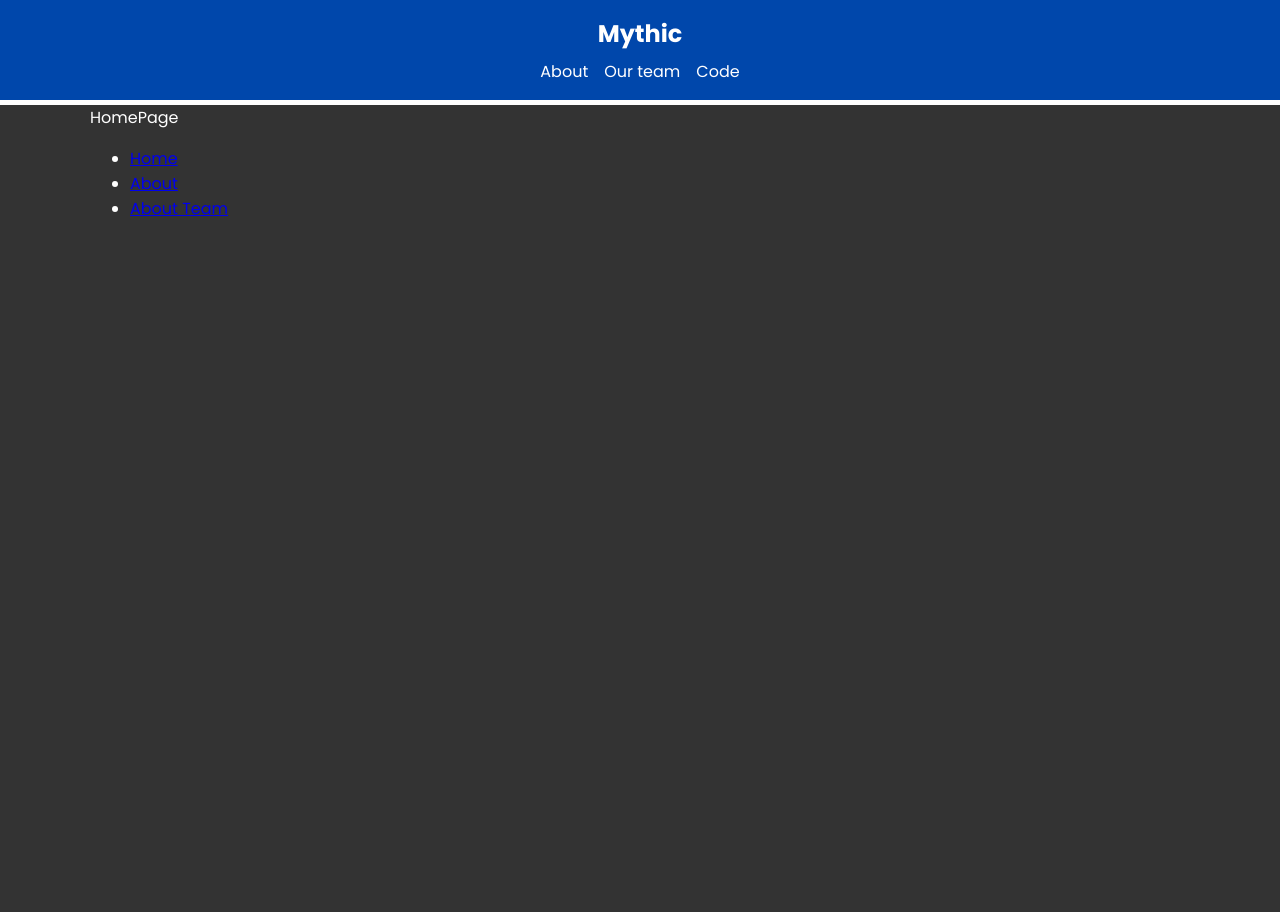
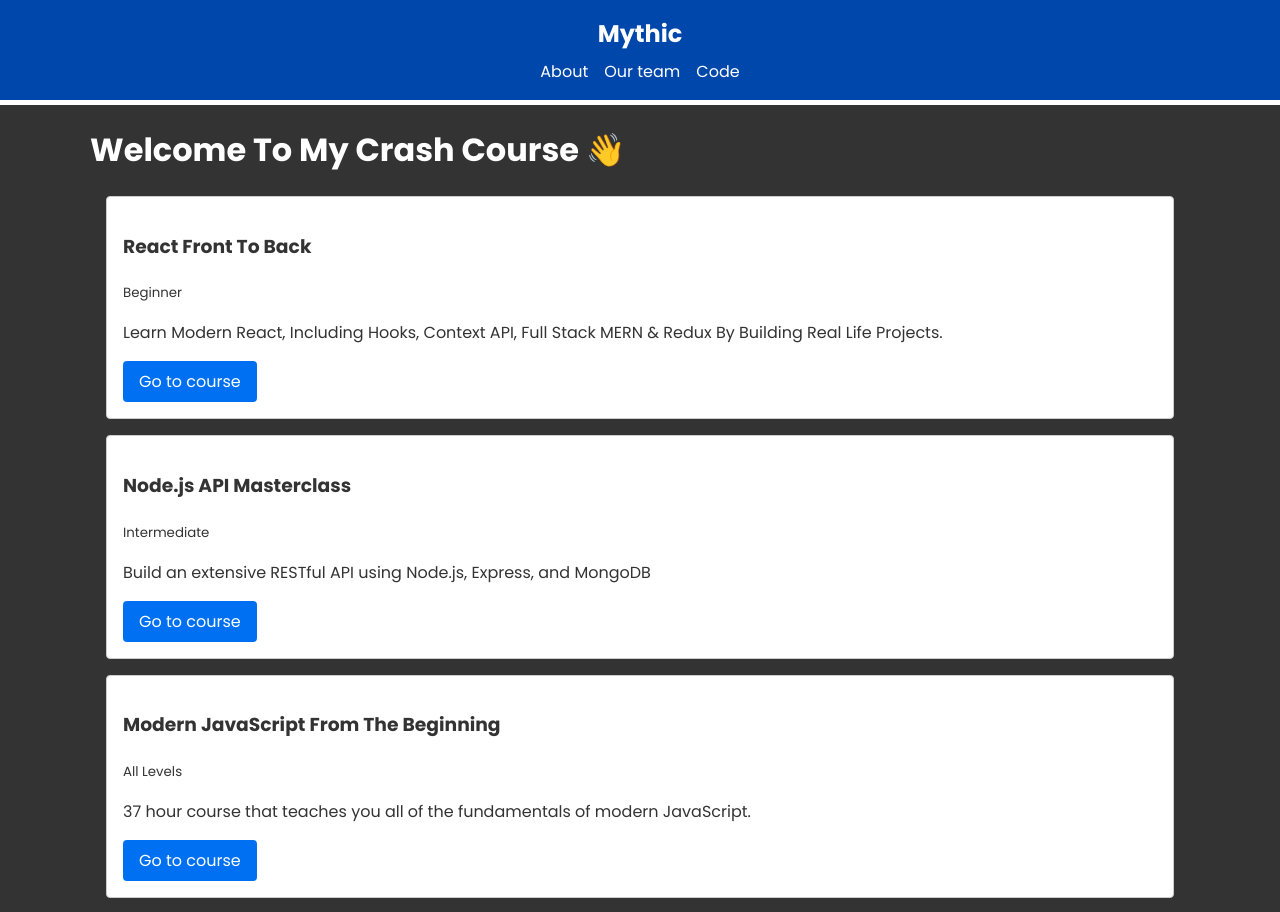
Before and after one commit to khanhcoluy/nextjs_crash_course, a Next.js app: page / in a window 1280 px wide. Shown: the top 912 px of the page. Before the commit the page ends 800 px from the top, so only its background shows below. Built offline with nearby package versions, Linux system fonts and the light colour scheme.

Commit message:
- Learn API route handler - Fetching Data and using NextResponse to create mockData

```diff
--- /dev/null
+++ b/app/api/courses/data.json
@@ -0,0 +1,37 @@
+[
+  {
+    "id": 1,
+    "title": "React Front To Back",
+    "description": "Learn Modern React, Including Hooks, Context API, Full Stack MERN & Redux By Building Real Life Projects.",
+    "link": "https://www.traversymedia.com/Modern-React-Front-To-Back-Course",
+    "level": "Beginner"
+  },
+  {
+    "id": 2,
+    "title": "Node.js API Masterclass",
+    "description": "Build an extensive RESTful API using Node.js, Express, and MongoDB",
+    "link": "https://www.traversymedia.com/node-js-api-masterclass",
+    "level": "Intermediate"
+  },
+  {
+    "id": 3,
+    "title": "Modern JavaScript From The Beginning",
+    "description": "37 hour course that teaches you all of the fundamentals of modern JavaScript.",
+    "link": "https://www.traversymedia.com/modern-javascript-2-0",
+    "level": "All Levels"
+  },
+  {
+    "id": 4,
+    "title": "Next.js Dev To Deployment",
+    "description": "Learn Next.js by building a music event website and a web dev blog as a static website",
+    "link": "https://www.traversymedia.com/next-js-dev-to-deployment",
+    "level": "Intermediate"
+  },
+  {
+    "id": 5,
+    "title": "50 Projects in 50 Days",
+    "description": "Sharpen your skills by building 50 quick, unique & fun mini projects.",
+    "link": "https://www.traversymedia.com/50-Projects-In-50-Days",
+    "level": "Beginner"
+  }
+]
--- /dev/null
+++ b/app/api/courses/route.js
@@ -0,0 +1,6 @@
+import { NextResponse } from 'next/server';
+import courses from './data.json';
+
+export async function GET(request) {
+  return NextResponse.json(courses);
+}
--- /dev/null
+++ b/app/components/Courses.jsx
@@ -0,0 +1,28 @@
+import React from 'react';
+import Link from 'next/link';
+
+async function getCourses() {
+  const response = await fetch('http://localhost:3000/api/courses');
+  const data = await response.json();
+  return data;
+}
+
+const Courses = async () => {
+  const courses = await getCourses();
+  return (
+    <div className="courses">
+      {courses.map((course) => (
+        <div key={course.id} className="card">
+          <h3>{course.title}</h3>
+          <small>{course.level}</small>
+          <p>{course.description}</p>
+          <Link href={course.link} target="_blank" className="btn">
+            Go to course
+          </Link>
+        </div>
+      ))}
+    </div>
+  );
+};
+
+export default Courses;
--- a/app/page.jsx
+++ b/app/page.jsx
@@ -1,21 +1,11 @@
-import Link from 'next/link';
 import React from 'react';
+import Courses from './components/Courses';
 
 const HomePage = () => {
   return (
     <>
-      <div>HomePage</div>
-      <ul>
-        <li>
-          <Link href="/">Home</Link>
-        </li>
-        <li>
-          <Link href="/about">About</Link>
-        </li>
-        <li>
-          <Link href="/about/team">About Team</Link>
-        </li>
-      </ul>
+      <h1>Welcome To My Crash Course 👋</h1>
+      <Courses />
     </>
   );
 };
```
